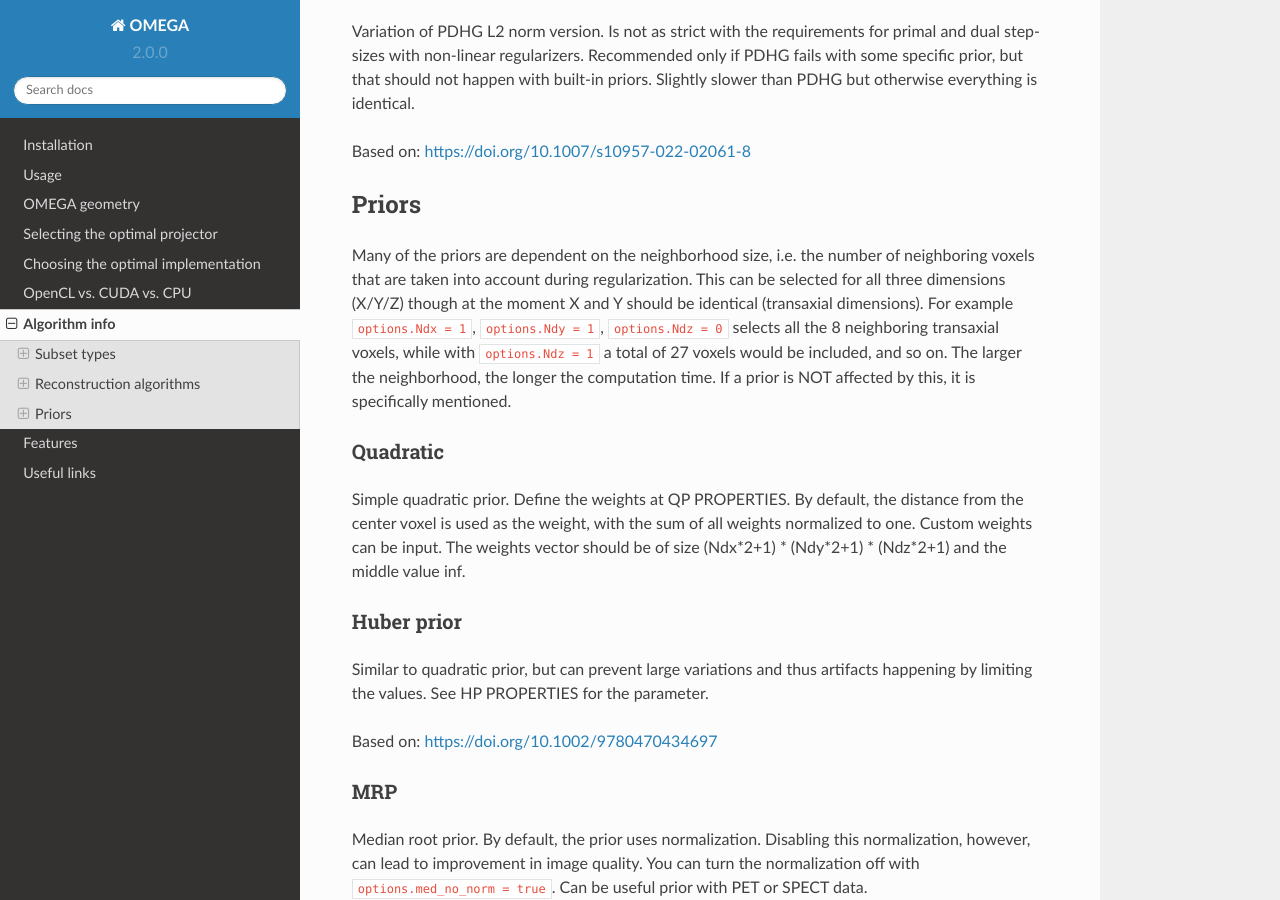
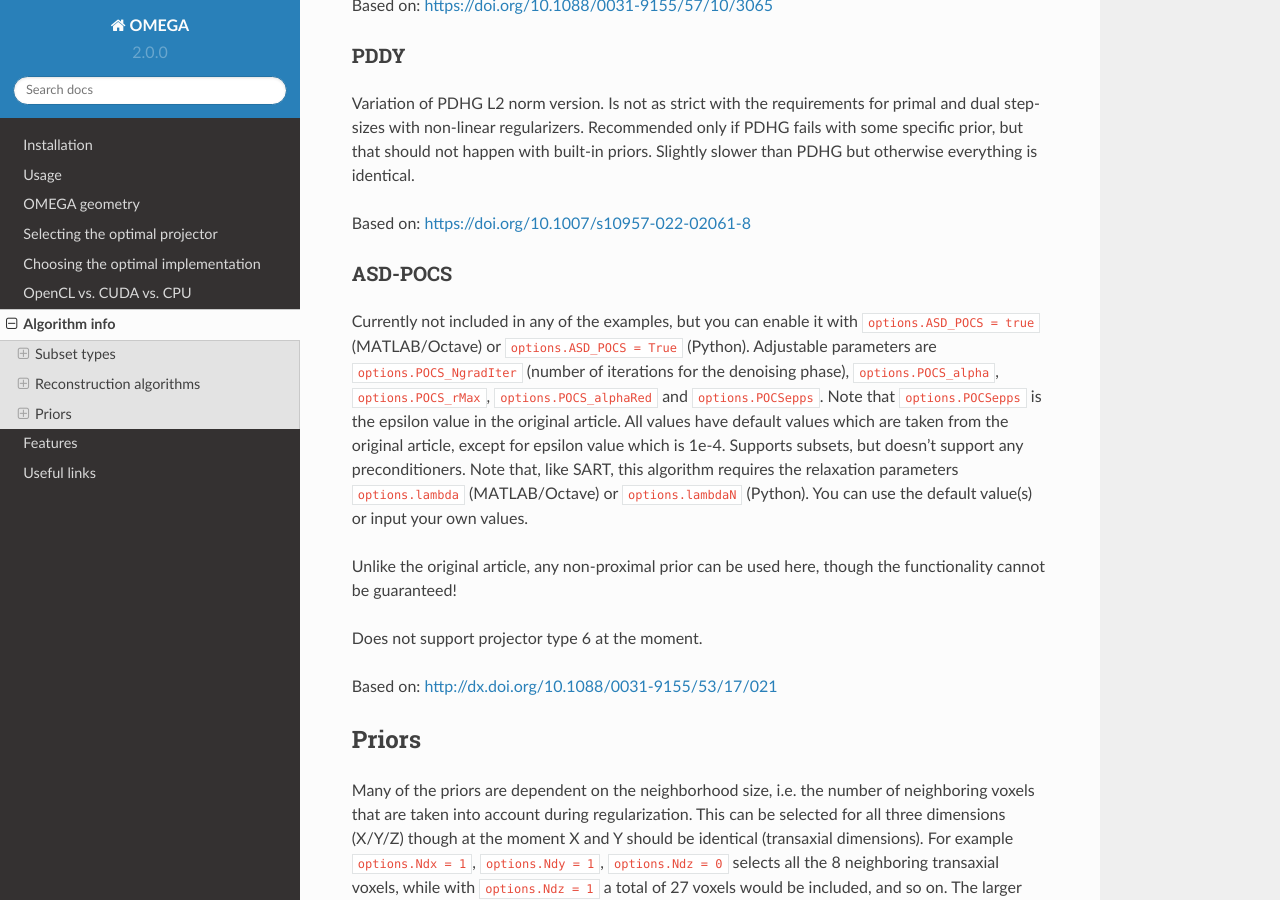
Before and after one commit to villekf/OMEGA-doc, a Sphinx documentation site: the page built from docs/source/algorithms.rst, in a window 1280 px wide and 900 px high, scrolled down 9369 px. Built offline with Sphinx 7.4.7 and the Read the Docs theme 2.0.0, drawn with Linux system fonts in a browser that asks for light colours; some of the changed text lies outside the part shown.

Commit message:
Add ASD-POCS

```diff
--- a/docs/source/algorithms.rst
+++ b/docs/source/algorithms.rst
@@ -105,6 +105,8 @@ modality. EM refers to emission tomography as many Poisson-based algorithms have
 | Recommended algorithms with regularization (PET and SPECT): PKMA, PDHG, PDHGKL
 | Recommended algorithms when regularization is not used (CT): LSQR, CGLS, PDHG
 | Recommended algorithms with regularization (CT): PDHG, PKMA
+
+When in doubt, use PDHG.
 
 FDK/FBP
 ^^^^^^^
@@ -295,6 +297,20 @@ built-in priors. Slightly slower than PDHG but otherwise everything is identical
 
 Based on: https://doi.org/10.1007/s10957-022-02061-8
 
+ASD-POCS
+^^^^^^^^
+
+Currently not included in any of the examples, but you can enable it with ``options.ASD_POCS = true`` (MATLAB/Octave) or ``options.ASD_POCS = True`` (Python). Adjustable parameters are ``options.POCS_NgradIter``
+(number of iterations for the denoising phase), ``options.POCS_alpha``, ``options.POCS_rMax``, ``options.POCS_alphaRed`` and ``options.POCSepps``. Note that ``options.POCSepps`` is the epsilon value in the original article.
+All values have default values which are taken from the original article, except for epsilon value which is 1e-4. Supports subsets, but doesn't support any preconditioners. Note that, like SART, this algorithm requires
+the relaxation parameters ``options.lambda`` (MATLAB/Octave) or ``options.lambdaN`` (Python). You can use the default value(s) or input your own values.
+
+Unlike the original article, any non-proximal prior can be used here, though the functionality cannot be guaranteed!
+
+Does not support projector type 6 at the moment.
+
+Based on: http://dx.doi.org/10.1088/0031-9155/53/17/021
+
 Priors
 ----------
 
```
